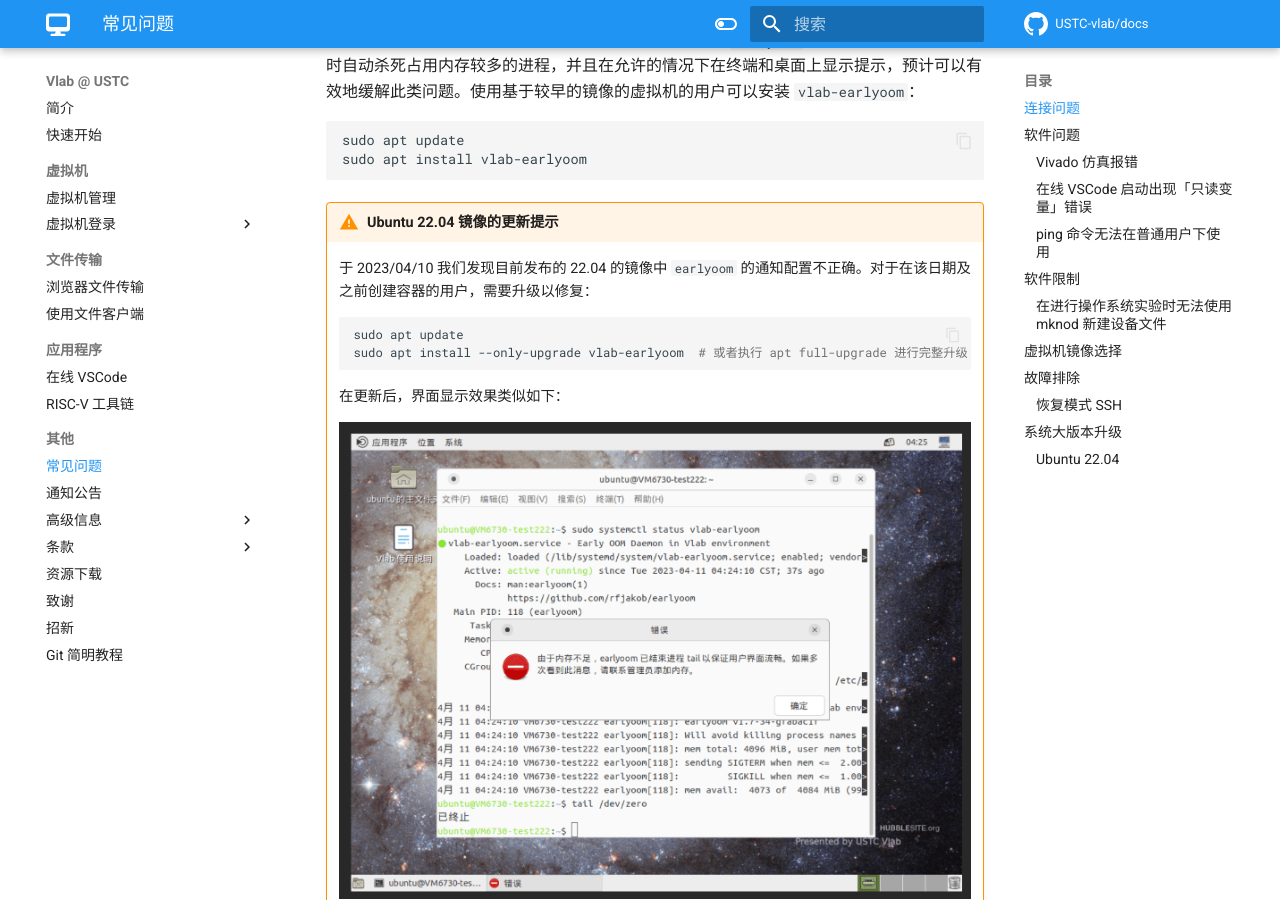
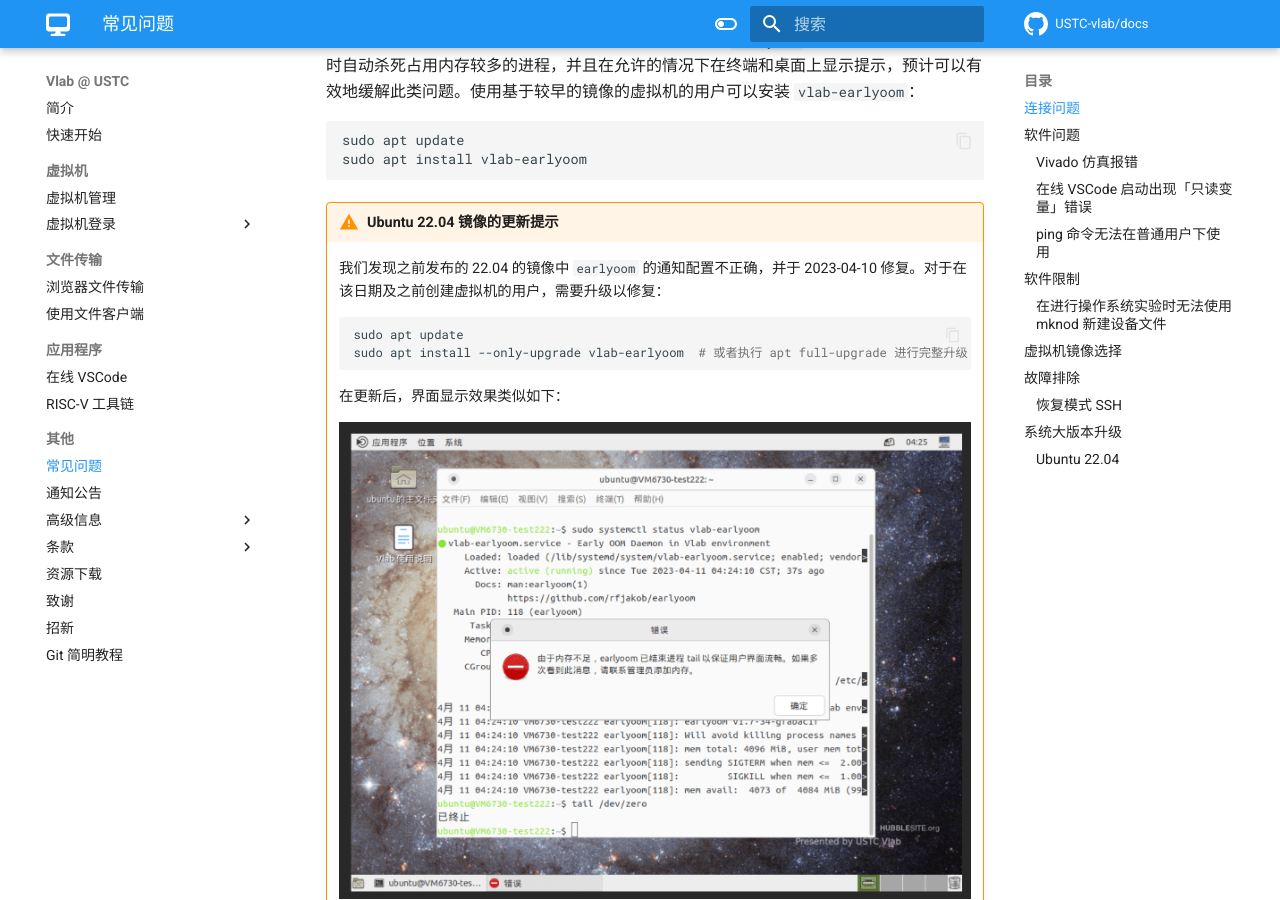
Before and after one commit to USTC-vlab/docs, an MkDocs documentation site: the page built from docs/faq.md, in a window 1280 px wide and 900 px high, scrolled down 1712 px. Built offline with MkDocs 1.6.1 and Material for MkDocs 9.7.7, drawn with Linux system fonts in a browser that asks for light colours; comment, search, counter and statistics services are not loaded.

Commit message:
faq: Fix date format and VM terminology

````diff
--- a/docs/faq.md
+++ b/docs/faq.md
@@ -69,7 +69,7 @@ Ubuntu 18.04 更新软件包后无法连接桌面
 
     !!! warning "Ubuntu 22.04 镜像的更新提示"
 
-        于 2023/04/10 我们发现目前发布的 22.04 的镜像中 `earlyoom` 的通知配置不正确。对于在该日期及之前创建容器的用户，需要升级以修复：
+        我们发现之前发布的 22.04 的镜像中 `earlyoom` 的通知配置不正确，并于 2023-04-10 修复。对于在该日期及之前创建虚拟机的用户，需要升级以修复：
 
         ```sh
         sudo apt update
````
